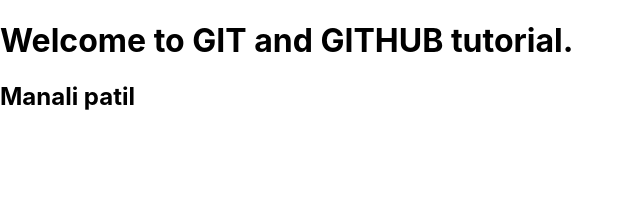
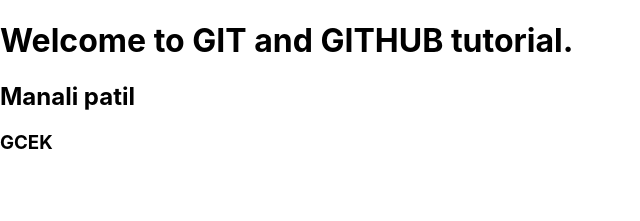
Before and after one commit to ManaliSP/git-github-hands-on, a React (Create React App) app: page / in a window 1280 px wide. Shown: the top 221 px of the page, without its empty margins (0-640 px from the left). Built offline with nearby package versions, Linux system fonts and the light colour scheme.

Commit message:
added college

```diff
--- a/src/App.js
+++ b/src/App.js
@@ -4,6 +4,7 @@
       <header className="App-header">
         <h1>Welcome to GIT and GITHUB tutorial.</h1>
         <h2>Manali patil</h2>
+        <h3>GCEK</h3>
       </header>
     </div>
   );
```
